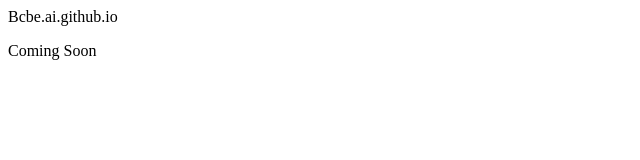
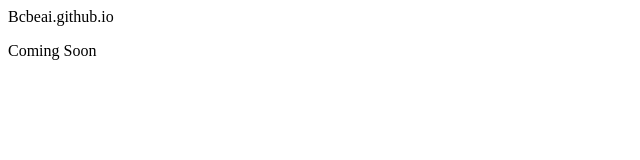
Before and after one commit to BcbePortal/bcbe.ai, a plain HTML site: page index.html in a window 1280 px wide. Shown: the full height of the page, 0-640 px from the left. Drawn offline with Linux system fonts and the light colour scheme.

Commit message:
Update index.html

```diff
--- a/index.html
+++ b/index.html
@@ -1,2 +1,2 @@
-<h> Bcbe.ai.github.io <h>
+<t> Bcbeai.github.io <t>
   <p> Coming Soon <p>
```
